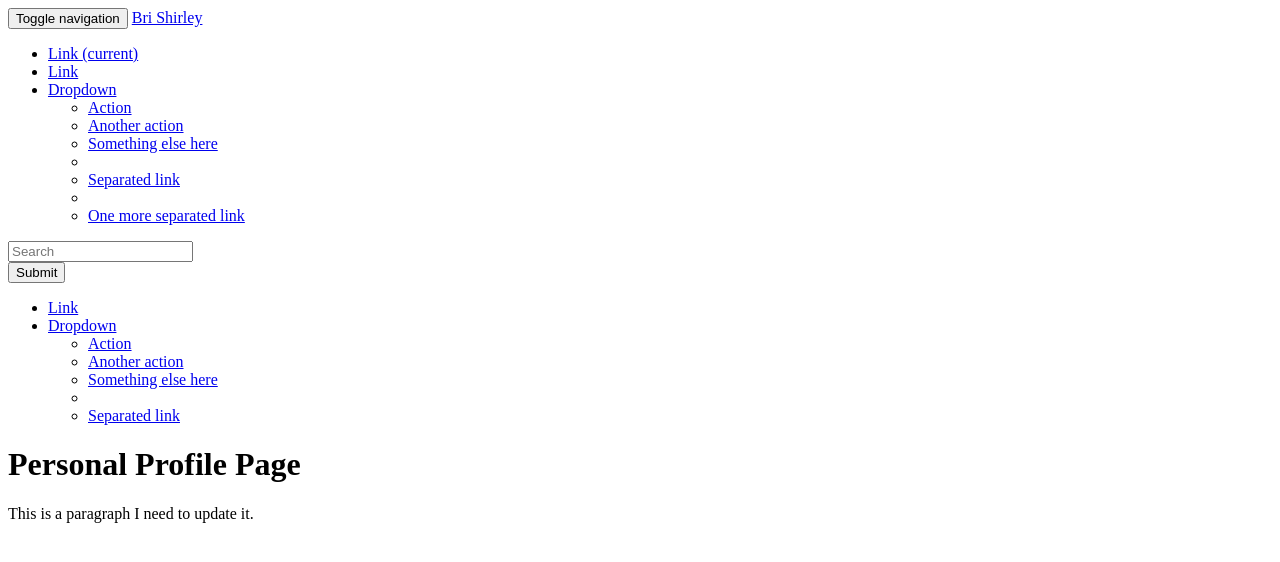
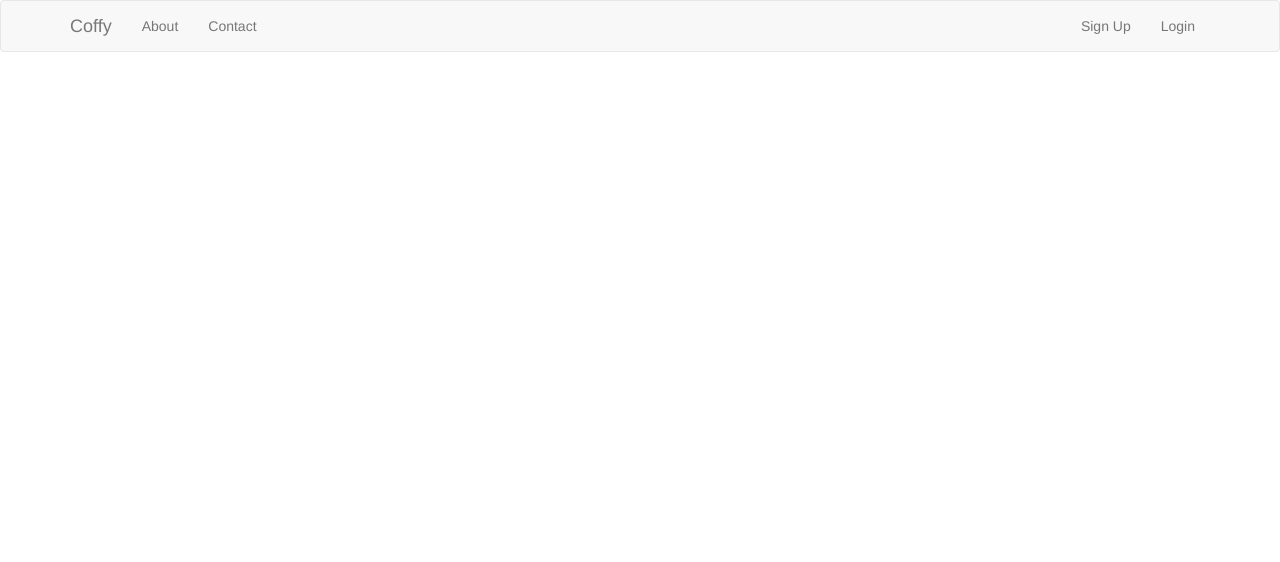
Before and after one commit to brishirely/brishirley.github.io, a plain HTML site: page index.html in a window 1280 px wide. Drawn offline with nearby package versions, Linux system fonts and the light colour scheme.

Commit message:
Updated Index.html with navbar and bootstrap

```diff
--- a/index.html
+++ b/index.html
@@ -1,68 +1,35 @@
 <!DOCTYPE html>
 <html lang="en">
+
 <head>
     <meta charset="UTF-8">
-    <title>Personal Page</title>
-    <script rel="stylesheet" type="text/javascript" src="https://maxcdn.bootstrapcdn.com/bootstrap/3.3.7/css/bootstrap.min.css"></script>
-</head>
+    <title>Bootstrap NavBars</title>
+    <link rel="stylesheet" href="https://maxcdn.bootstrapcdn.com/bootstrap/3.3.7/css/bootstrap.min.css" integrity="sha384-BVYiiSIFeK1dGmJRAkycuHAHRg32OmUcww7on3RYdg4Va+PmSTsz/K68vbdEjh4u" crossorigin="anonymous"> </head>
+
 <body>
-
     <nav class="navbar navbar-default">
-  <div class="container-fluid">
-    <!-- Brand and toggle get grouped for better mobile display -->
+        <div class="container">
+            <!--Doesn't surround navbar upper class so it doesn't constrict the navbar, but only the content. -->
             <div class="navbar-header">
-      <button type="button" class="navbar-toggle collapsed" data-toggle="collapse" data-target="#bs-example-navbar-collapse-1" aria-expanded="false">
-        <span class="sr-only">Toggle navigation</span>
-        <span class="icon-bar"></span>
-        <span class="icon-bar"></span>
-        <span class="icon-bar"></span>
-      </button>
-      <a class="navbar-brand" href="#">Bri Shirley</a>
+            <button type="button" class="navbar-toggle collapsed" data-toggle="collapse" data-target="#bs-nav-demo" aria-expanded="false"> <span class="sr-only">Toggle navigation</span> <span class="icon-bar"></span> <span class="icon-bar"></span> <span class="icon-bar"></span> </button>  <!--The hamburger button-->
+            <a href="#" class="navbar-brand">Coffy</a>
             </div>
-
-    <!-- Collect the nav links, forms, and other content for toggling -->
-    <div class="collapse navbar-collapse" id="bs-example-navbar-collapse-1">
+            <div class="collapse navbar-collapse" id="bs-nav-demo"> <!--What is collapsed-->
                 <ul class="nav navbar-nav">
-        <li class="active"><a href="#">Link <span class="sr-only">(current)</span></a></li>
-        <li><a href="#">Link</a></li>
-        <li class="dropdown">
-          <a href="#" class="dropdown-toggle" data-toggle="dropdown" role="button" aria-haspopup="true" aria-expanded="false">Dropdown <span class="caret"></span></a>
-          <ul class="dropdown-menu">
-            <li><a href="#">Action</a></li>
-            <li><a href="#">Another action</a></li>
-            <li><a href="#">Something else here</a></li>
-            <li role="separator" class="divider"></li>
-            <li><a href="#">Separated link</a></li>
-            <li role="separator" class="divider"></li>
-            <li><a href="#">One more separated link</a></li>
+                    <!--Left side-->
+                    <li><a href="#">About</a></li>
+                    <li><a href="#">Contact</a></li>
                 </ul>
-        </li>
+                <ul class="nav navbar-nav navbar-right">
+                    <li><a href="#">Sign Up</a></li>
+                    <li><a href="#">Login</a></li>
                 </ul>
-      <form class="navbar-form navbar-left">
-        <div class="form-group">
-          <input type="text" class="form-control" placeholder="Search">
             </div>
-        <button type="submit" class="btn btn-default">Submit</button>
-      </form>
-      <ul class="nav navbar-nav navbar-right">
-        <li><a href="#">Link</a></li>
-        <li class="dropdown">
-          <a href="#" class="dropdown-toggle" data-toggle="dropdown" role="button" aria-haspopup="true" aria-expanded="false">Dropdown <span class="caret"></span></a>
-          <ul class="dropdown-menu">
-            <li><a href="#">Action</a></li>
-            <li><a href="#">Another action</a></li>
-            <li><a href="#">Something else here</a></li>
-            <li role="separator" class="divider"></li>
-            <li><a href="#">Separated link</a></li>
-          </ul>
-        </li>
-      </ul>
-    </div><!-- /.navbar-collapse -->
-  </div><!-- /.container-fluid -->
+        </div>
     </nav>
 
-    <h1>Personal Profile Page</h1>
+    <script src="https://code.jquery.com/jquery-3.1.1.js" integrity="sha256-16cdPddA6VdVInumRGo6IbivbERE8p7CQR3HzTBuELA=" crossorigin="anonymous"></script>
+    <script src="https://maxcdn.bootstrapcdn.com/bootstrap/3.3.7/js/bootstrap.min.js" integrity="sha384-Tc5IQib027qvyjSMfHjOMaLkfuWVxZxUPnCJA7l2mCWNIpG9mGCD8wGNIcPD7Txa" crossorigin="anonymous"></script>
+</body>
 
-    <p>This is a paragraph I need to update it. </p>
-</body>
 </html>
```
Lines whose indentation alone changed are shown as unchanged.
